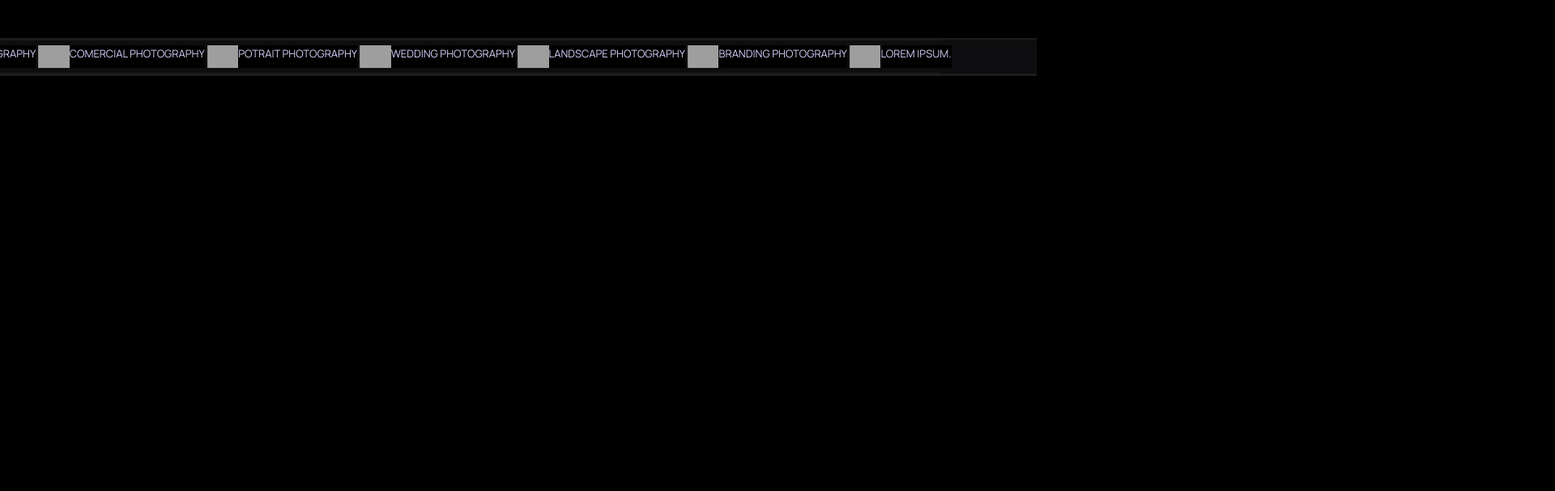
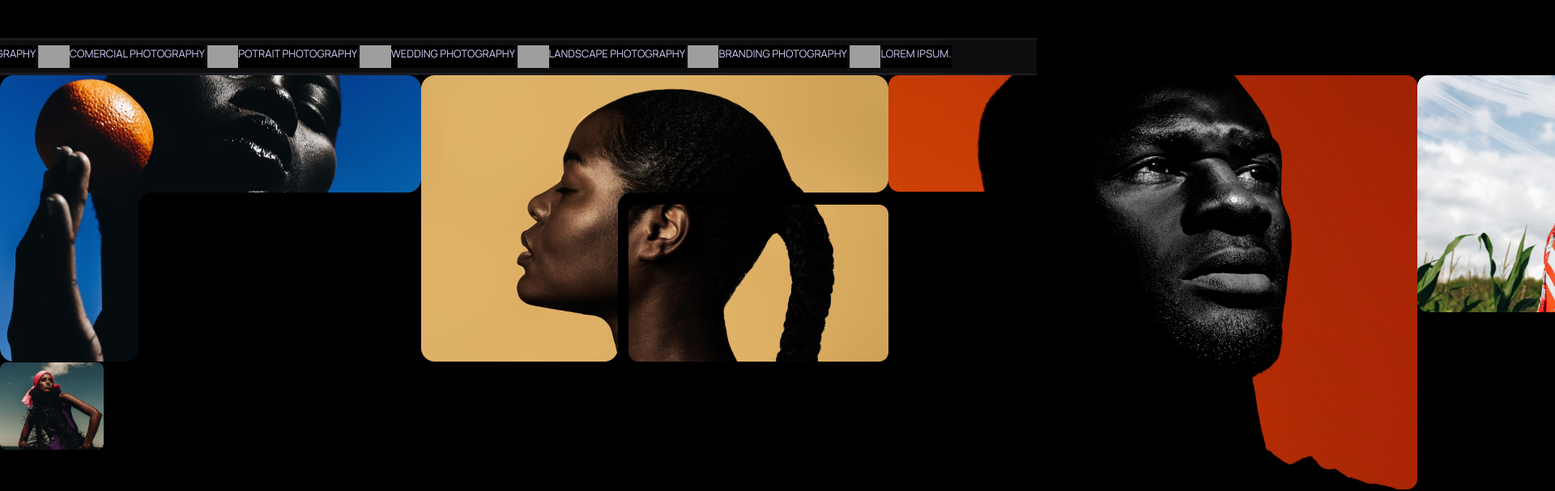
Before and after one commit to JuwelShaikh/figma-desgin, a React (Create React App) app: page / in a window 1280 px wide. Shown: the part 176-783 px from the top of the page at 81% size, 1920 px wide, since content can reach past the window. Built offline with nearby package versions, Linux system fonts and the light colour scheme; grey boxes are pictures that could not be loaded.

Commit message:
g2 position set

```diff
--- a/src/Components/HomePage/Photo-content/PhotoContent.css
+++ b/src/Components/HomePage/Photo-content/PhotoContent.css
@@ -0,0 +1,16 @@
+.main-content {
+    width: 100%;
+    height: auto;
+}
+.p-container{
+    width: 80%;
+    display: flex;
+}
+.g-2{
+    width: 30px;
+    position: absolute;
+    top: 39rem;
+}
+.g-2>img{
+    width: 8rem;
+}
--- a/src/Components/HomePage/Photo-content/PhotoContent.jsx
+++ b/src/Components/HomePage/Photo-content/PhotoContent.jsx
@@ -1,10 +1,35 @@
 import React from 'react';
 import '../../HomePage/Photo-content/PhotoContent.css'
+import boy1 from '../../../Images/boyImage1.png'
+import boy2 from '../../../Images/boyImage2.png'
+import girl1 from '../../../Images/girlImage1.png'
+import girl2 from '../../../Images/girlImage2.png'
+import girl3 from '../../../Images/girlImage3.png'
+import girl4 from '../../../Images/girlImage4.png'
 
 const PhotoContent = () => {
     return (
         <div className='main-content'>
-
+            <div className="p-container">
+                <div className="g1">
+                    <img src={girl1} alt="" />
+                </div>
+                <div className="g-2">
+                    <img src={girl2} alt="" />
+                </div>
+                <div className="imgg-3">
+                    <img src={girl3} alt="" />
+                </div>
+                <div className="b-1">
+                    <img src={boy1} alt="" />
+                </div>
+                <div className="g-4">
+                    <img src={girl4} alt="" />
+                </div>
+                <div className="b2">
+                    <img src={boy2} alt="" />
+                </div>
+            </div>
         </div>
     );
 };
```
